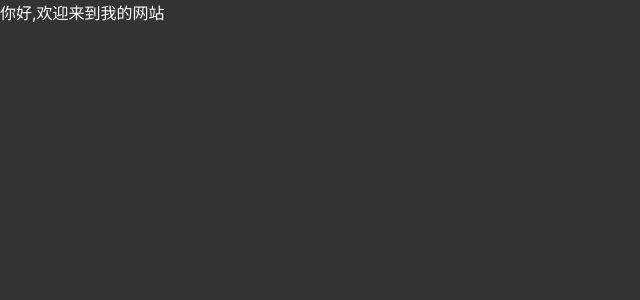
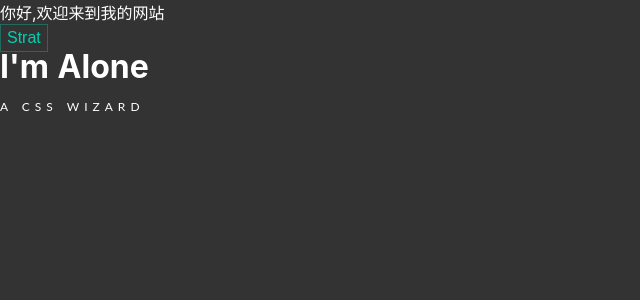
Before and after one commit to qing-m/website-alone, a Nuxt app: page / in a window 1280 px wide. Shown: the top 300 px of the page, without its empty margins (0-640 px from the left). Built offline with nearby package versions, Linux system fonts and the light colour scheme.

Commit message:
来活了

```diff
--- /dev/null
+++ b/components/animate/anButton.vue
@@ -0,0 +1,190 @@
+<template>
+  <div class="anButton-component">
+    <button
+      :data-text="conent"
+      class="btn btn-primary btn-ghost btn-border-stroke  btn-text-float-up"
+    >
+      <div class="btn-borders">
+        <div class="border-top" />
+        <div class="border-right" />
+        <div class="border-bottom" />
+        <div class="border-left" />
+      </div>
+      <span class="btn-text">Strat</span>
+    </button>
+  </div>
+</template>
+
+<script>
+export default {
+  name: 'AnButton',
+  props: {
+    conent: {
+      type: String,
+      default: 'Hello World'
+    }
+  }
+}
+</script>
+
+<style lang="scss" scoped>
+.btn {
+  --hue: 190;
+  --ease-in-duration: 0.25s;
+  --ease-in-exponential: cubic-bezier(0.95, 0.05, 0.795, 0.035);
+  --ease-out-duration: 0.65s;
+  --ease-out-delay: var(--ease-in-duration);
+  --ease-out-exponential: cubic-bezier(0.19, 1, 0.22, 1);
+  position: relative;
+  font-size: 1rem;
+  line-height: 1.5;
+  color: white;
+  text-decoration: none;
+  background-color: hsl(var(--hue), 100%, 41%);
+  border: 1px solid hsl(var(--hue), 100%, 41%);
+  outline: transparent;
+  overflow: hidden;
+  cursor: pointer;
+  user-select: none;
+  white-space: nowrap;
+  transition: 0.25s;
+  &:hover {
+    background: hsl(var(--hue), 100%, 31%);
+  }
+  &-primary {
+    --hue: 171;
+  }
+  &-ghost {
+    color: hsl(var(--hue), 100%, 41%);
+    background-color: transparent;
+    border-color: hsl(var(--hue), 100%, 41%);
+    &:hover {
+      color: white;
+    }
+  }
+  &-border-stroke {
+    border-color: hsla(var(--hue), 100%, 41%, 0.35);
+    .btn-borders {
+      position: absolute;
+      top: 0;
+      left: 0;
+      width: 100%;
+      height: 100%;
+      .border-top {
+        position: absolute;
+        top: 0;
+        width: 100%;
+        height: 1px;
+        background: hsl(var(--hue), 100%, 41%);
+        transform: scaleX(0);
+        transform-origin: left;
+      }
+      .border-right {
+        position: absolute;
+        right: 0;
+        width: 1px;
+        height: 100%;
+        background: hsl(var(--hue), 100%, 41%);
+        transform: scaleY(0);
+        transform-origin: bottom;
+      }
+      .border-bottom {
+        position: absolute;
+        bottom: 0;
+        width: 100%;
+        height: 1px;
+        background: hsl(var(--hue), 100%, 41%);
+        transform: scaleX(0);
+        transform-origin: left;
+      }
+      .border-left {
+        position: absolute;
+        left: 0;
+        width: 1px;
+        height: 100%;
+        background: hsl(var(--hue), 100%, 41%);
+        transform: scaleY(0);
+        transform-origin: bottom;
+      }
+      // when unhover, ease-out left, bottom; ease-in right, top
+      .border-left {
+        transition: var(--ease-out-duration) var(--ease-out-delay)
+          var(--ease-out-exponential);
+      }
+      .border-bottom {
+        transition: var(--ease-out-duration) var(--ease-out-delay)
+          var(--ease-out-exponential);
+      }
+
+      .border-right {
+        transition: var(--ease-in-duration) var(--ease-in-exponential);
+      }
+      .border-top {
+        transition: var(--ease-in-duration) var(--ease-in-exponential);
+      }
+    }
+    &:hover {
+      color: hsl(var(--hue), 100%, 41%);
+      background: transparent;
+      .border-top,
+      .border-bottom {
+        transform: scaleX(1);
+      }
+      .border-left,
+      .border-right {
+        transform: scaleY(1);
+      }
+      // when hover, ease-in left, bottom; ease-out right, top
+      .border-left {
+        transition: var(--ease-in-duration) var(--ease-in-exponential);
+      }
+      .border-bottom {
+        transition: var(--ease-in-duration) var(--ease-in-exponential);
+      }
+      .border-right {
+        transition: var(--ease-out-duration) var(--ease-out-delay)
+          var(--ease-out-exponential);
+      }
+      .border-top {
+        transition: var(--ease-out-duration) var(--ease-out-delay)
+          var(--ease-out-exponential);
+      }
+    }
+  }
+  &-text-float-up {
+    &::after {
+      position: absolute;
+      content: attr(data-text);
+      top: 0;
+      left: 0;
+      width: 100%;
+      height: 100%;
+      display: flex;
+      justify-content: center;
+      align-items: center;
+      opacity: 0;
+      transform: translateY(35%);
+      transition: 0.25s ease-out;
+    }
+    // when hover, ease-in top-text; ease-out bottom-text
+    .btn-text {
+      display: block;
+      transition: 0.75s 0.1s var(--ease-out-exponential);
+    }
+    &:hover {
+      // when hover, ease-in bottom-text; ease-out top-text
+      .btn-text {
+        opacity: 0;
+        transform: translateY(-25%);
+        transition: 0.25s ease-out;
+      }
+
+      &::after {
+        opacity: 1;
+        transform: translateY(0);
+        transition: 0.75s 0.1s var(--ease-out-exponential);
+      }
+    }
+  }
+}
+</style>
--- /dev/null
+++ b/components/animate/anSelfcard.vue
@@ -0,0 +1,79 @@
+<template>
+  <div>
+    <div class="header">
+      <h1 class="title slide-bar">
+        I'm Alone
+      </h1>
+      <p class="subtitle slide-bar">
+        A CSS Wizard
+      </p>
+    </div>
+  </div>
+</template>
+
+<style lang="scss" scoped>
+.slide-bar {
+  position: relative;
+  color: transparent;
+  animation: fill-text-white 2s 1.6s forwards;
+  &::before {
+    position: absolute;
+    content: "";
+    top: 0;
+    left: 0;
+    width: 100%;
+    height: 100%;
+    background: #35b9f1;
+    transform: scaleX(0);
+    transform-origin: left;
+    animation: slide-in-out 2s cubic-bezier(0.75, 0, 0, 1) forwards;
+  }
+}
+@keyframes slide-in-out {
+  50% {
+    transform: scaleX(1);
+    transform-origin: left;
+  }
+  50.1% {
+    transform-origin: right;
+  }
+  100% {
+    transform: scaleX(0);
+    transform-origin: right;
+  }
+}
+@keyframes fill-text-white {
+  to {
+    color: white;
+  }
+}
+.header {
+  .title,
+  .subtitle {
+    width: 250px;
+    height: 30px;
+  }
+  .title {
+    margin: 0;
+    font-size: 32px;
+    line-height: 30px;
+    &::before {
+      background: #FF4081;
+    }
+  }
+  .subtitle {
+    margin: 10px 0 0 0;
+    font-family: Lato, sans-serif;
+    font-size: 12px;
+    line-height: 30px;
+    letter-spacing: 5px;
+    text-transform: uppercase;
+    animation-delay: 3.2s;
+
+    &::before {
+      background: #03A9F4;
+      animation-delay: 2s;
+    }
+  }
+}
+</style>
--- a/components/animate/revealText.vue
+++ b/components/animate/revealText.vue
@@ -20,8 +20,7 @@ export default {
 
 <style lang="scss" scoped>
 .reveal-component {
-  width: 100%;
-  height: 100%;
+  display: inline-block;
   .reveal {
     color: #FFFFFF;
   }
--- a/pages/index.vue
+++ b/pages/index.vue
@@ -1,15 +1,21 @@
 <template>
   <div class="index-wrapper">
     <revealText reveal-text="你好,欢迎来到我的网站" />
+    <anButton conent="Go" />
+    <anSelfcard />
   </div>
 </template>
 
 <script>
 import revealText from '@/components/animate/revealText'
+import anButton from '@/components/animate/anButton'
+import anSelfcard from '@/components/animate/anSelfcard'
 export default {
   name: 'Index',
   components: {
-    revealText
+    revealText,
+    anButton,
+    anSelfcard
   }
 }
 </script>
```
